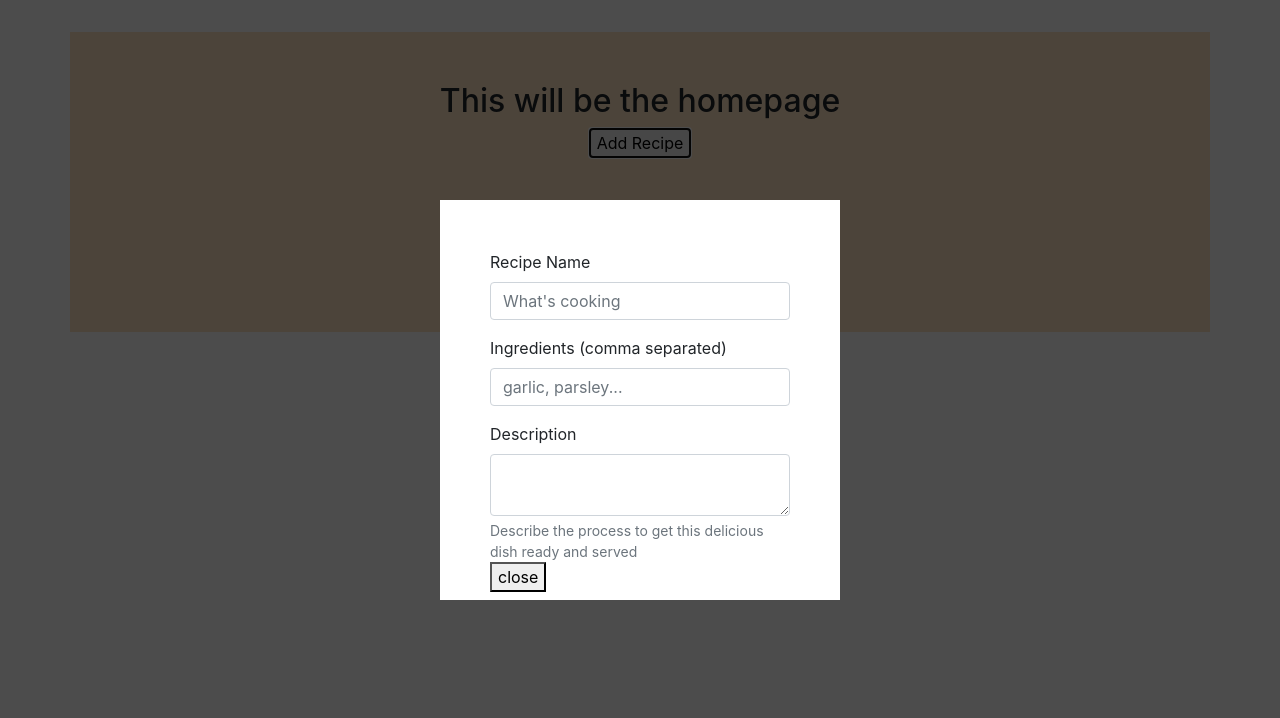
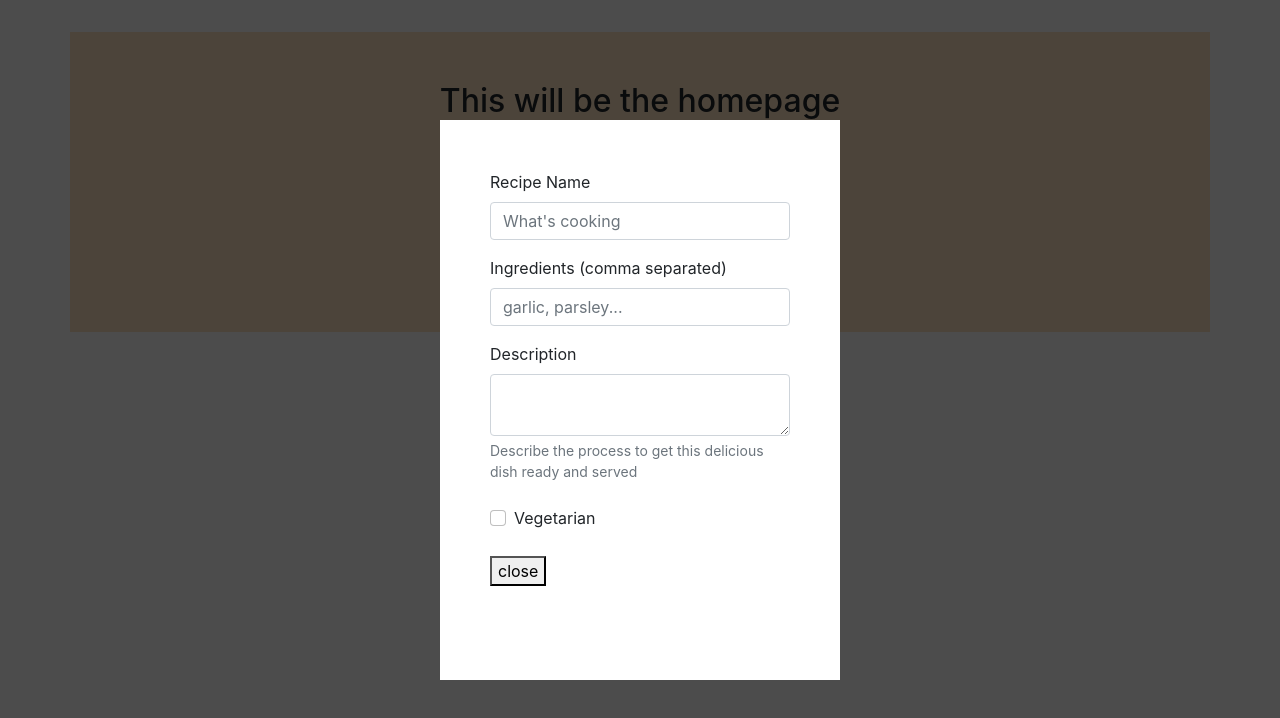
Before and after one commit to CodyBonsma/fam-recipes, a React (Create React App) app in the folder client/: page / in a window 1280 px wide. Both pictures are taken after a click on the button "Add Recipe". Shown: the top 718 px of the page. Built offline with nearby package versions, Linux system fonts and the light colour scheme; the HTML template or start-up script is replaced by a standard one.

Commit message:
added checkbox for veggie check

```diff
--- a/client/src/components/Home/Home.jsx
+++ b/client/src/components/Home/Home.jsx
@@ -4,6 +4,16 @@ import "./Home.css";
 
 const Home = () => {
   const [isOpen, setIsOpen] = useState(false);
+  const [isVegetarian, setIsVegetarian] = useState(false);
+
+  // checkbox for the vegetarian options
+  const checkVeg = (e) => {
+    console.log("clicked veg");
+    setIsVegetarian((prev) => !prev);
+  }
+
+  console.log("is VEGGIE? ",isVegetarian);
+
   return (
     <div className="container">
       <div className="row">
@@ -35,13 +45,25 @@ const Home = () => {
             <label for="inputPassword5" className="form-label">
               Description
             </label>
-            <textarea
-              id="recipe-description"
-              className="form-control"
-            />
+            <textarea id="recipe-description" className="form-control" />
             <div id="recipe-helpBlock" className="form-text">
               Describe the process to get this delicious dish ready and served
             </div>
+            <br/>
+            <div class="form-check">
+              <input
+                className="form-check-input"
+                type="checkbox"
+                value=""
+                id="flexCheckDefault"
+                checked={isVegetarian}
+                onChange={checkVeg}
+              />
+              <label className="form-check-label" for="flexCheckDefault">
+                Vegetarian
+              </label>
+            </div>
+            <br/>
             <button onClick={() => setIsOpen(false)}>close</button>
           </Modal>
           <button onClick={() => setIsOpen(true)}>Add Recipe</button>
--- a/client/src/components/Modal/Modal.css
+++ b/client/src/components/Modal/Modal.css
@@ -2,7 +2,7 @@
     position: fixed;
     top: 50%;
     left: 50%;
-    height: 50vh;
+    height: 70vh;
     width: 50vh;
     transform: translate(-50%, -50%);
     background-color: #FFF;
--- a/client/src/components/Modal/Modal.jsx
+++ b/client/src/components/Modal/Modal.jsx
@@ -2,7 +2,7 @@ import React from "react";
 import "./Modal.css";
 import ReactDom from "react-dom";
 
-const Modal = ({ children, open }) => {
+const Modal = ({ children, open, isVegetarian }) => {
   if (!open) return null;
   return ReactDom.createPortal(
     <>
```
